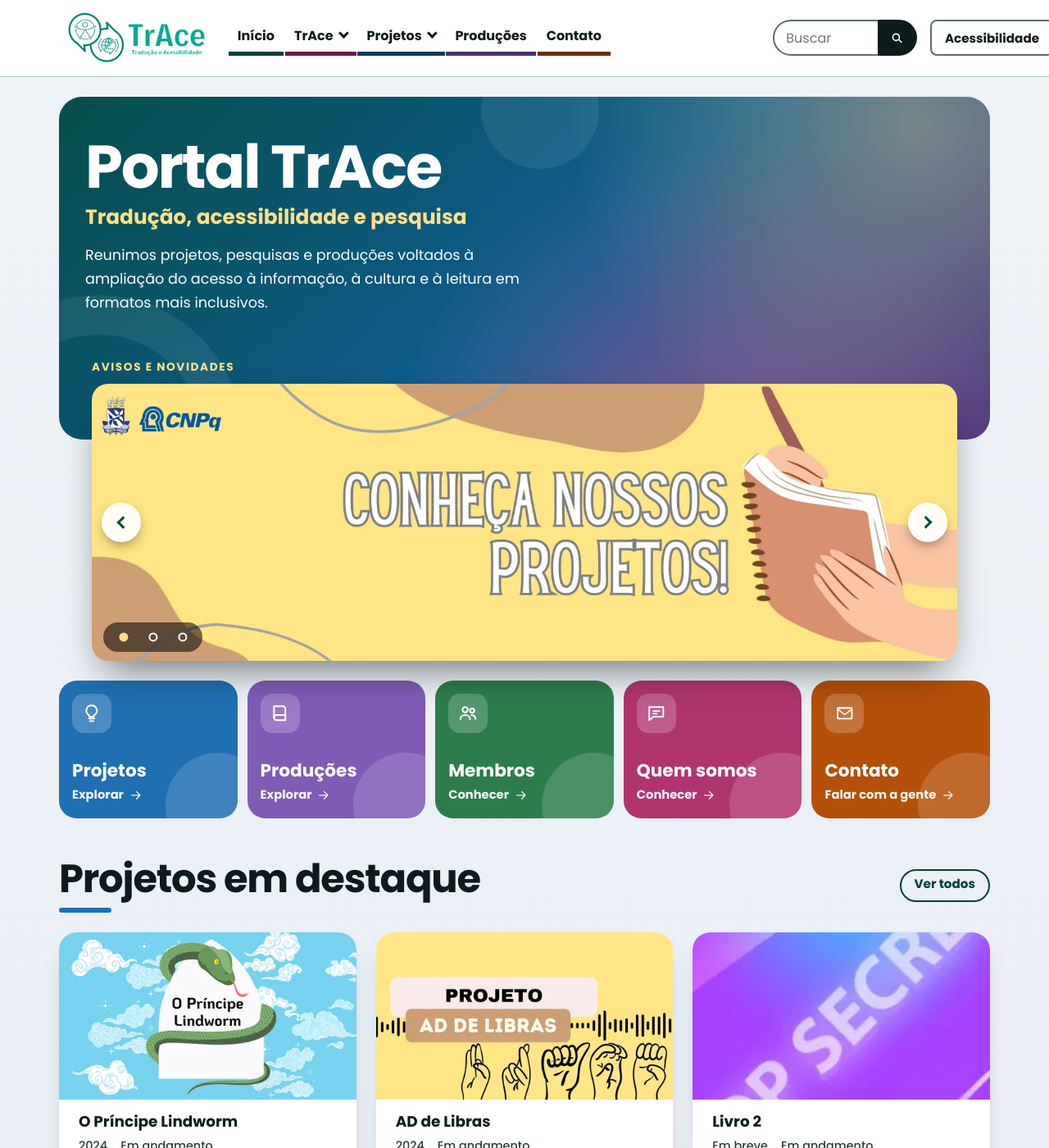
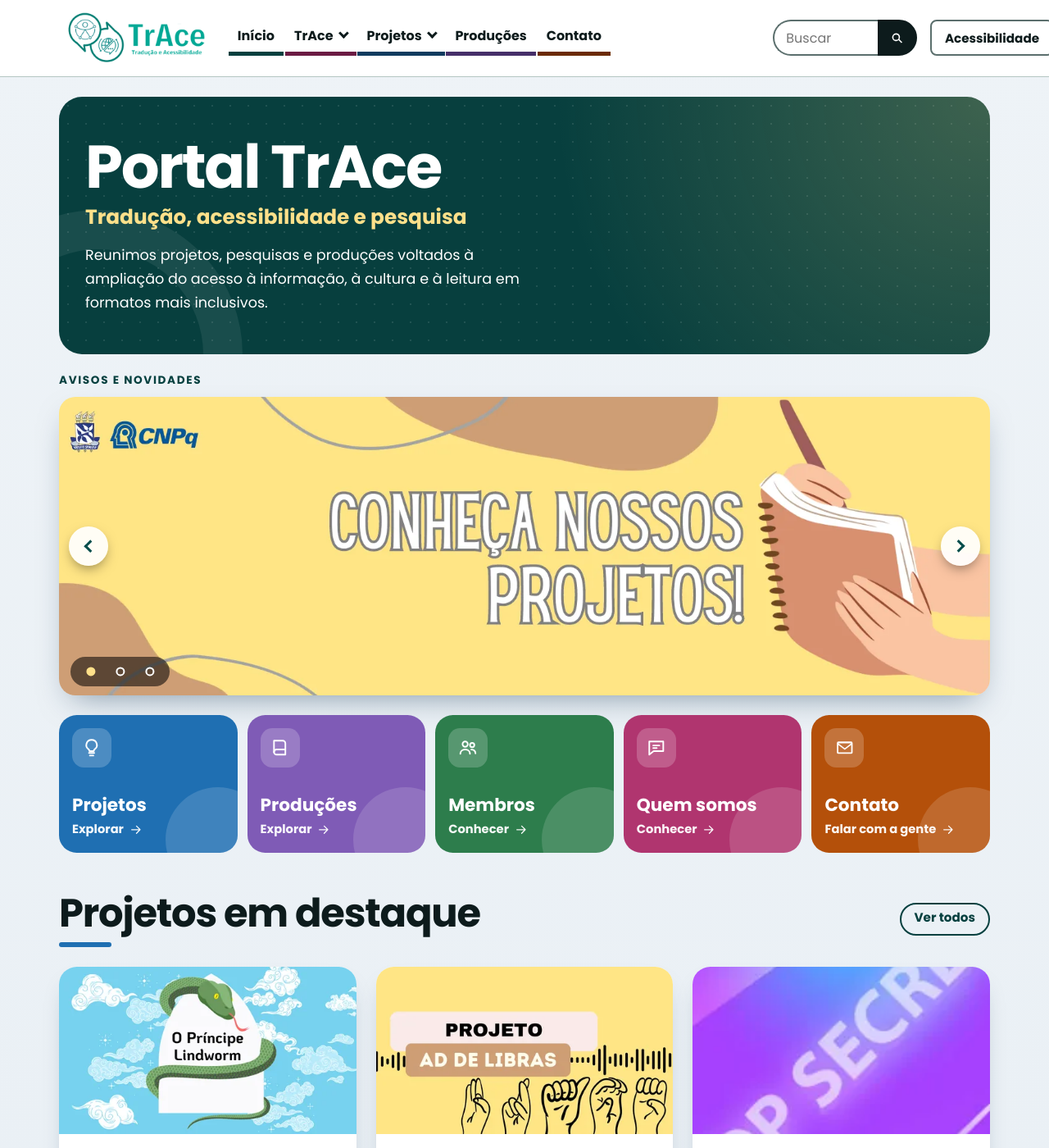
Before and after one commit to Niuuzinho/site-trace-teste, a Jekyll site: the page built from inicio-moderno.html, in a window 1280 px wide and 1400 px high. Shown: the whole window at 82% size. Built offline with Jekyll 4.4.1, drawn with Linux system fonts in a browser that asks for light colours.

Commit message:
inicio-moderno: fundo B (verde-escuro com pontinhos) na faixa e carrossel embaixo, sem sobrepor
Co-Authored-By: Claude Sonnet 5.5 <noreply@anthropic.com>
Claude-Session: https://claude.ai/code/session_01AbHHXVauvBZ2sfPmWDepMS

```diff
--- a/assets/css/main.css
+++ b/assets/css/main.css
@@ -727,24 +727,24 @@ html[data-contraste="alto"] .lista-prod li:hover { background: transparent; outl
 /* Abertura: cartão grande com gradiente e brilhos de cor */
 .mod-topo { padding-top: var(--e5); }
 .mod-hero { position: relative; isolation: isolate; overflow: hidden; display: grid; gap: var(--e5); align-items: center; padding: var(--e5); color: #fff; border-radius: var(--mod-raio);
-  background-color: #064e4c;
+  background-color: #073f3e;
   background-image:
-    radial-gradient(circle at 92% 8%, rgb(255 224 138 / 0.38) 0, rgb(255 224 138 / 0) 38%),
-    radial-gradient(circle at 70% 105%, rgb(236 112 170 / 0.40) 0, rgb(236 112 170 / 0) 42%),
-    linear-gradient(135deg, #064e4c 0%, #0f5c8e 55%, #4b3380 100%); }
+    radial-gradient(circle at 100% 0, rgb(255 224 138 / 0.22) 0, rgb(255 224 138 / 0) 45%),
+    radial-gradient(rgb(255 255 255 / 0.10) 1.5px, transparent 1.5px);
+  background-size: auto, 22px 22px; }
 .mod-hero::before, .mod-hero::after { content: ""; position: absolute; z-index: -1; border-radius: 50%; pointer-events: none; }
 .mod-hero::before { width: 22rem; height: 22rem; left: -8rem; bottom: -11rem; border: 3rem solid rgb(255 255 255 / 0.07); }
-.mod-hero::after { width: 9rem; height: 9rem; right: 42%; top: -3.5rem; background: rgb(255 255 255 / 0.08); }
+.mod-hero::after { display: none; }
 .mod-hero h1 { color: #fff; font-size: clamp(2.6rem, 1.4rem + 5vw, 4.6rem); font-weight: 700; line-height: 1.02; letter-spacing: -0.03em; margin-bottom: var(--e2); }
 .mod-sub { margin: 0 0 var(--e4); font-size: clamp(1.15rem, 1rem + 0.8vw, 1.55rem); font-weight: 600; color: #ffe08a; line-height: 1.3; }
 .mod-lead { margin: 0; font-size: 1.1rem; line-height: 1.65; color: #fff; max-width: 34rem; }
 .mod-acoes { display: flex; flex-wrap: wrap; gap: var(--e3); margin: var(--e5) 0 0; }
 .mod-hero-card { position: relative; }
 .mod-hero-card .secao-topo.car-titulo { justify-content: flex-start; text-align: left; margin: 0 0 var(--e3); max-width: none; }
-.mod-hero-card .secao-topo.car-titulo h2 { margin: 0; padding: 0; border: 0; font-size: 0.85rem; font-weight: 700; letter-spacing: 0.12em; text-transform: uppercase; color: #ffe08a; text-align: left; }
+.mod-hero-card .secao-topo.car-titulo h2 { margin: 0; padding: 0; border: 0; font-size: 0.85rem; font-weight: 700; letter-spacing: 0.12em; text-transform: uppercase; color: var(--t-tinta); text-align: left; }
 .mod-hero-card .secao-topo.car-titulo h2::after { display: none; }
 .mod-hero-card .carrossel { max-width: none; position: relative; }
-.mod-hero-card .car-trilho { border: 0; border-radius: 1.25rem; box-shadow: 0 1.5rem 3rem -1rem rgb(0 0 0 / 0.55); }
+.mod-hero-card .car-trilho { border: 0; border-radius: 1.25rem; box-shadow: 0 1rem 2.4rem -1rem rgb(15 50 80 / 0.5); }
 /* setas redondas e bolinhas por cima da imagem */
 .mod-hero-card .car-controles { position: absolute; inset: 0; margin: 0; display: none; pointer-events: none; }
 .mod-hero-card.car-js-ok .car-controles, .mod-hero-card .car-js .car-controles { display: block; }
@@ -760,13 +760,12 @@ html[data-contraste="alto"] .lista-prod li:hover { background: transparent; outl
 .mod-hero-card .car-ponto::before { width: 0.7rem; height: 0.7rem; border-color: #fff; }
 .mod-hero-card .car-ponto:hover::before { background: rgb(255 255 255 / 0.6); }
 .mod-hero-card .car-ponto[aria-current="true"]::before { background: #ffe08a; border-color: #ffe08a; }
-.mod-hero { padding-bottom: calc(var(--e5) + 7.5rem); }
-.mod-carrossel-area { position: relative; z-index: 2; margin-top: -5.5rem; padding-inline: calc(var(--e5) + var(--e3)); }
-.mod-carrossel-area .mod-hero-card { max-width: 66rem; margin-inline: auto; }
+.mod-hero { padding-bottom: var(--e5); }
+.mod-carrossel-area { position: relative; padding-top: var(--e5); }
+.mod-carrossel-area .mod-hero-card { max-width: none; }
 @media (min-width: 56em) {
-  .mod-hero { padding: var(--e7) var(--e6) calc(var(--e7) + 6.5rem); }
+  .mod-hero { padding: var(--e7) var(--e6); }
   .mod-hero-texto { max-width: 46rem; }
-  .mod-carrossel-area { margin-top: -6rem; padding-inline: var(--e6); }
 }
 
 /* No celular a imagem é pequena: os controles ficam embaixo dela, não por cima */
@@ -831,7 +830,7 @@ html[data-contraste="alto"] .lista-prod li:hover { background: transparent; outl
 /* Movimento reduzido e alto contraste */
 @media (prefers-reduced-motion: reduce) { .mod-tile:hover, .mod-btn:hover { transform: none; } }
 html[data-movimento="reduzido"] .mod-tile:hover, html[data-movimento="reduzido"] .mod-btn:hover { transform: none; }
-html[data-contraste="alto"] .mod-hero, html[data-contraste="alto"] .mod-cta { background-image: none; background-color: #000; border: 2px solid #fff; }
+html[data-contraste="alto"] .mod-hero, html[data-contraste="alto"] .mod-cta { background-image: none; background-size: auto; background-color: #000; border: 2px solid #fff; }
 html[data-contraste="alto"] .mod-hero::before, html[data-contraste="alto"] .mod-hero::after { display: none; }
 html[data-contraste="alto"] .mod-tile { border: 2px solid var(--tinta); }
 html[data-contraste="alto"] .mod .cartao { border: 2px solid var(--tinta); box-shadow: none; }
```
Also changed, not shown: CLAUDE.md (+1 -1 lines).
